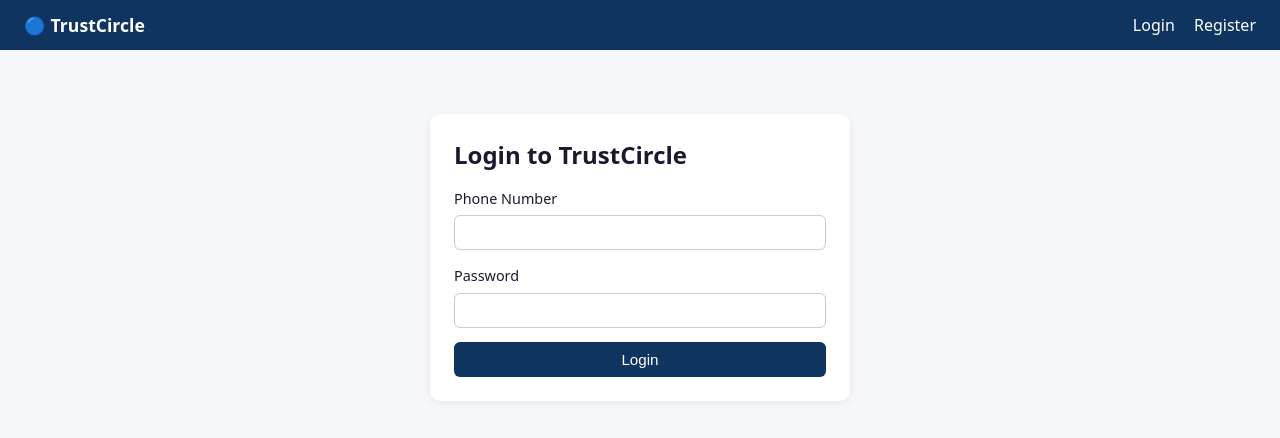
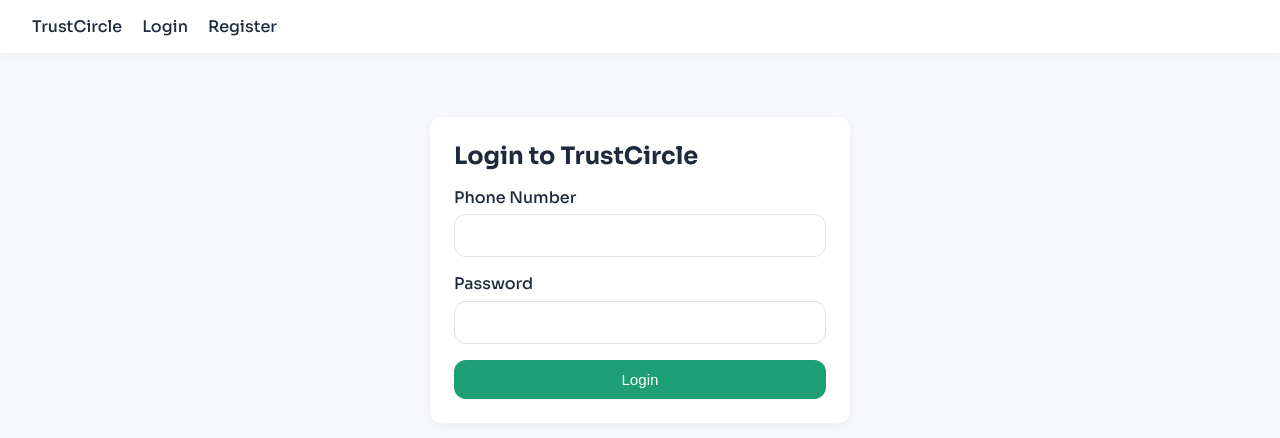
Before and after one commit to muskanbhatia10064/trust_circle, a React (Vite) app in the folder frontend/: page /login in a window 1280 px wide. Shown: the top 438 px of the page. Built offline with nearby package versions, Linux system fonts and the light colour scheme; no server answers.

Commit message:
feat(frontend): setup routing, design system, API wiring, and MapView

```diff
--- a/frontend/index.html
+++ b/frontend/index.html
@@ -1,10 +1,15 @@
 <!DOCTYPE html>
 <html lang="en">
   <head>
-    <meta charset="UTF-8" />
-    <meta name="viewport" content="width=device-width, initial-scale=1.0" />
-    <title>TrustCircle</title>
-  </head>
+  <meta charset="UTF-8" />
+  <meta name="viewport" content="width=device-width, initial-scale=1.0" />
+
+  <link rel="preconnect" href="https://fonts.googleapis.com">
+  <link rel="preconnect" href="https://fonts.gstatic.com" crossorigin>
+  <link href="https://fonts.googleapis.com/css2?family=Sora:wght@300;400;500;600;700&display=swap" rel="stylesheet">
+
+  <title>TrustCircle</title>
+</head>
   <body>
     <div id="root"></div>
     <script type="module" src="/src/main.jsx"></script>
--- a/frontend/package.json
+++ b/frontend/package.json
@@ -8,10 +8,12 @@
     "preview": "vite preview"
   },
   "dependencies": {
+    "axios": "^1.7.2",
+    "leaflet": "^1.9.4",
     "react": "^18.3.1",
     "react-dom": "^18.3.1",
+    "react-leaflet": "^4.2.1",
     "react-router-dom": "^6.23.1",
-    "axios": "^1.7.2",
     "recharts": "^2.12.7"
   },
   "devDependencies": {
--- /dev/null
+++ b/frontend/src/components/MapView.jsx
@@ -0,0 +1,71 @@
+import { MapContainer, TileLayer, Marker, Popup } from 'react-leaflet'
+import 'leaflet/dist/leaflet.css'
+import L from 'leaflet'
+
+delete L.Icon.Default.prototype._getIconUrl
+
+L.Icon.Default.mergeOptions({
+  iconRetinaUrl:
+    'https://unpkg.com/leaflet@1.9.4/dist/images/marker-icon-2x.png',
+  iconUrl:
+    'https://unpkg.com/leaflet@1.9.4/dist/images/marker-icon.png',
+  shadowUrl:
+    'https://unpkg.com/leaflet@1.9.4/dist/images/marker-shadow.png',
+})
+
+const locations = [
+  {
+    name: 'Lucknow Circle',
+    position: [26.8467, 80.9462],
+  },
+  {
+    name: 'Varanasi Circle',
+    position: [25.3176, 82.9739],
+  },
+  {
+    name: 'Gorakhpur Circle',
+    position: [26.7606, 83.3732],
+  },
+  {
+    name: 'Patna Circle',
+    position: [25.5941, 85.1376],
+  },
+  {
+    name: 'Kanpur Circle',
+    position: [26.4499, 80.3319],
+  },
+]
+
+export default function MapView() {
+  return (
+    <div className="card">
+      <h2 style={{ marginBottom: '1rem' }}>
+        Trust Circle Locations
+      </h2>
+
+      <MapContainer
+        center={[26.5, 82.5]}
+        zoom={6}
+        style={{
+          height: '500px',
+          width: '100%',
+          borderRadius: '12px',
+        }}
+      >
+        <TileLayer
+          attribution="&copy; OpenStreetMap contributors"
+          url="https://{s}.tile.openstreetmap.org/{z}/{x}/{y}.png"
+        />
+
+        {locations.map((location) => (
+          <Marker
+            key={location.name}
+            position={location.position}
+          >
+            <Popup>{location.name}</Popup>
+          </Marker>
+        ))}
+      </MapContainer>
+    </div>
+  )
+}
--- a/frontend/src/components/Navbar.jsx
+++ b/frontend/src/components/Navbar.jsx
@@ -3,9 +3,13 @@ import { useAuth } from '../hooks/useAuth'
 
 export default function Navbar() {
   const { user, logout } = useAuth()
+
   return (
-    <nav>
-      <Link to="/" style={{ fontWeight: 700, fontSize: '1.1rem' }}>🔵 TrustCircle</Link>
+    <nav className="navbar">
+      <Link to="/" className="logo">
+        TrustCircle
+      </Link>
+
       {user ? (
         <>
           <Link to="/dashboard">Dashboard</Link>
@@ -13,11 +17,17 @@ export default function Navbar() {
           <Link to="/trust-score">Trust Score</Link>
           <Link to="/consent">Consent</Link>
           <Link to="/facilitator">Facilitator</Link>
-          <button onClick={logout} style={{ marginLeft: 'auto' }} className="danger">Logout</button>
+
+          <button
+            onClick={logout}
+            className="btn logout-btn"
+          >
+            Logout
+          </button>
         </>
       ) : (
         <>
-          <Link to="/login" style={{ marginLeft: 'auto' }}>Login</Link>
+          <Link to="/login" className="ml-auto">Login</Link>
           <Link to="/register">Register</Link>
         </>
       )}
--- a/frontend/src/index.css
+++ b/frontend/src/index.css
@@ -1,82 +1,152 @@
-*, *::before, *::after { box-sizing: border-box; margin: 0; padding: 0; }
+/* Reset */
+*, *::before, *::after {
+  box-sizing: border-box;
+  margin: 0;
+  padding: 0;
+}
+
+/* Design System */
+:root {
+  --primary: #1D9E75;
+  --primary-dark: #17805f;
+
+  --background: #F7F9FC;
+  --card: #FFFFFF;
+
+  --text: #1E293B;
+  --muted: #64748B;
+
+  --radius: 12px;
+  --shadow: 0 2px 12px rgba(0,0,0,0.06);
+}
 
 body {
-  font-family: system-ui, sans-serif;
-  background: #f5f7fa;
-  color: #1a1a2e;
+  font-family: 'Sora', sans-serif;
+  background: var(--background);
+  color: var(--text);
 }
 
+/* Navbar */
 nav {
-  background: #0f3460;
-  color: white;
-  padding: 0.8rem 1.5rem;
+  background: white;
+  box-shadow: var(--shadow);
+  padding: 1rem 2rem;
   display: flex;
-  gap: 1.2rem;
   align-items: center;
+  gap: 1.25rem;
 }
 
-nav a { color: white; text-decoration: none; font-weight: 500; }
-nav a:hover { text-decoration: underline; }
+nav a {
+  text-decoration: none;
+  color: var(--text);
+  font-weight: 500;
+}
 
-.page { max-width: 900px; margin: 2rem auto; padding: 0 1rem; }
+nav a:hover {
+  color: var(--primary);
+}
 
+/* Page */
+.page {
+  max-width: 1100px;
+  margin: 2rem auto;
+  padding: 0 1rem;
+}
+
+/* Cards */
 .card {
-  background: white;
-  border-radius: 10px;
+  background: var(--card);
+  border-radius: var(--radius);
   padding: 1.5rem;
   margin-bottom: 1.2rem;
-  box-shadow: 0 2px 8px rgba(0,0,0,0.07);
+  box-shadow: var(--shadow);
 }
 
+/* Buttons */
 button {
-  background: #0f3460;
+  background: var(--primary);
   color: white;
   border: none;
-  padding: 0.55rem 1.2rem;
-  border-radius: 6px;
+  padding: 0.7rem 1.2rem;
+  border-radius: var(--radius);
   cursor: pointer;
   font-size: 0.95rem;
+  transition: 0.2s;
 }
 
-button:hover { background: #16213e; }
-button.danger { background: #c0392b; }
-
-input, select {
-  width: 100%;
-  padding: 0.5rem 0.8rem;
-  margin-top: 0.4rem;
-  margin-bottom: 0.9rem;
-  border: 1px solid #ccc;
-  border-radius: 6px;
-  font-size: 0.95rem;
+button:hover {
+  background: var(--primary-dark);
 }
 
-label { font-size: 0.9rem; font-weight: 500; }
+button.danger {
+  background: #dc2626;
+}
 
+/* Forms */
+input,
+select {
+  width: 100%;
+  padding: 0.75rem;
+  margin-top: 0.4rem;
+  margin-bottom: 1rem;
+  border: 1px solid #dbe3ea;
+  border-radius: var(--radius);
+  font-size: 0.95rem;
+  background: white;
+}
+
+input:focus,
+select:focus {
+  outline: none;
+  border-color: var(--primary);
+}
+
+label {
+  font-weight: 500;
+  color: var(--text);
+}
+
+/* Trust Score Badge */
 .score-badge {
-  display: inline-block;
+  display: inline-flex;
+  align-items: center;
+  justify-content: center;
+
+  width: 110px;
+  height: 110px;
+
+  border-radius: 50%;
+  border: 4px solid var(--primary);
+
+  color: var(--primary);
   font-size: 2.5rem;
   font-weight: 700;
-  color: #0f3460;
-  border: 3px solid #0f3460;
-  border-radius: 50%;
-  width: 100px;
-  height: 100px;
-  line-height: 94px;
-  text-align: center;
-  margin: 1rem 0;
 }
 
+/* Tags */
 .tag {
   display: inline-block;
-  padding: 0.2rem 0.6rem;
-  border-radius: 12px;
-  font-size: 0.8rem;
-  background: #e8f4fd;
-  color: #0f3460;
+  padding: 0.35rem 0.75rem;
+  border-radius: 999px;
+  background: rgba(29,158,117,0.1);
+  color: var(--primary);
+  font-size: 0.85rem;
   margin-right: 0.4rem;
 }
 
-.alert { padding: 0.8rem; border-radius: 6px; margin-bottom: 1rem; }
-.alert.error { background: #fdecea; color: #c0392b; }
-.alert.success { background: #eafaf1; color: #1e8449; }
+/* Alerts */
+.alert {
+  padding: 1rem;
+  border-radius: var(--radius);
+  margin-bottom: 1rem;
+}
+
+.alert.error {
+  background: #fdecec;
+  color: #dc2626;
+}
+
+.alert.success {
+  background: #ecfdf5;
+  color: #15803d;
+}
--- a/frontend/src/pages/Circles.jsx
+++ b/frontend/src/pages/Circles.jsx
@@ -1,5 +1,6 @@
 import { useEffect, useState } from 'react'
 import { circleApi } from '../services/api'
+import MapView from '../components/MapView'
 
 export default function Circles() {
   const [circles, setCircles] = useState([])
@@ -83,6 +84,7 @@ export default function Circles() {
           </form>
         </div>
       </div>
+        <MapView />
     </div>
   )
 }
```
Also changed, not shown: 1 other file (tests, documents, lock files or other folders).
